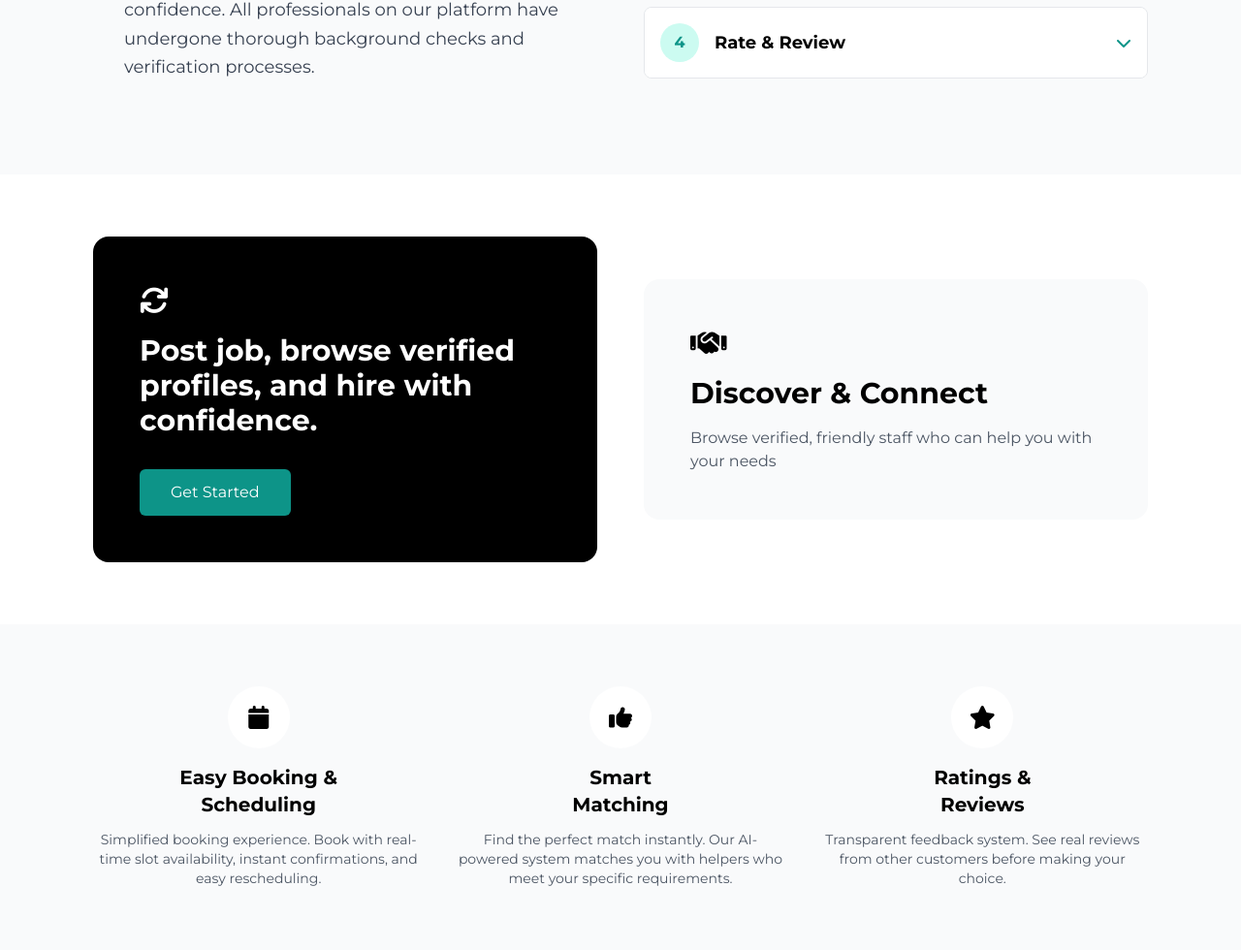
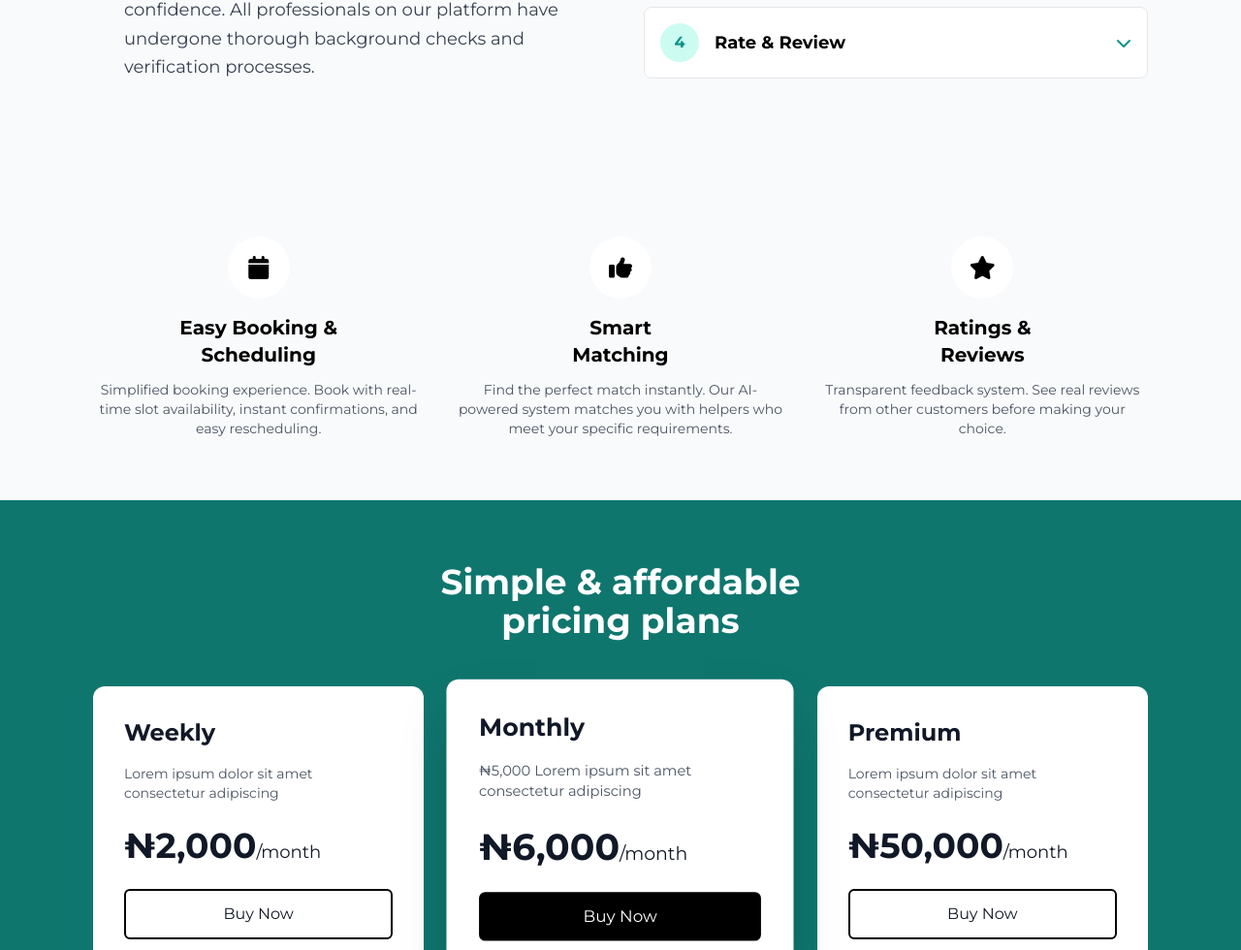
Before and after one commit to theahmadm3/domestic-staff-landing-page, a plain HTML site: page index.html in a window 1280 px wide. Shown: the part 2019-2999 px from the top of the page at 97% size. Drawn offline with nearby package versions, Linux system fonts and the light colour scheme.

Commit message:
Comment out the Post Job Section in index.html

```diff
--- a/index.html
+++ b/index.html
@@ -437,7 +437,7 @@
 		</section>
 
 		<!-- Post Job Section -->
-		<section class="py-16 bg-white">
+		<!-- <section class="py-16 bg-white">
 			<div class="max-w-6xl mx-auto px-4 sm:px-6 lg:px-8">
 				<div class="grid md:grid-cols-2 gap-12 items-center">
 					<div class="bg-black text-white hidden md:block p-12 rounded-2xl">
@@ -460,7 +460,7 @@
 					</div>
 				</div>
 			</div>
-		</section>
+		</section> -->
 
 		<!-- Features Section -->
 		<section class="py-16 bg-gray-50">
```
